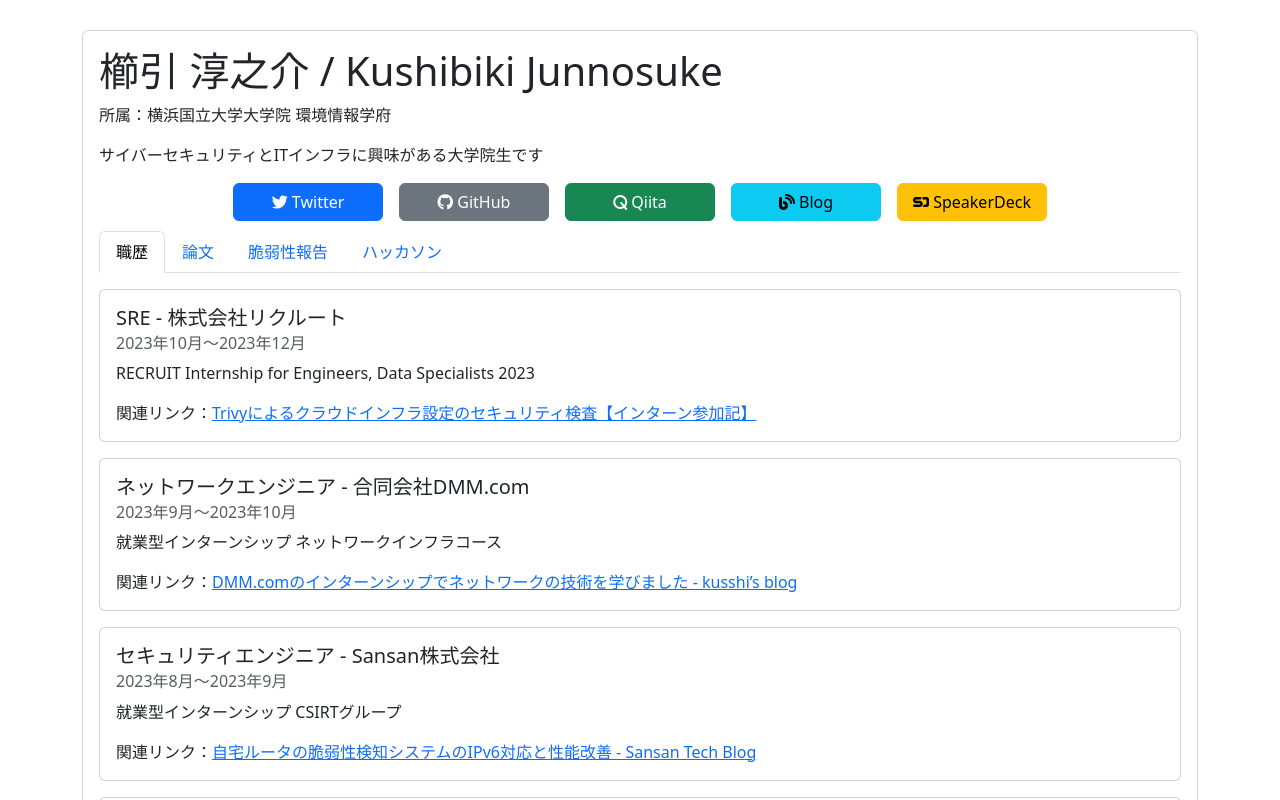
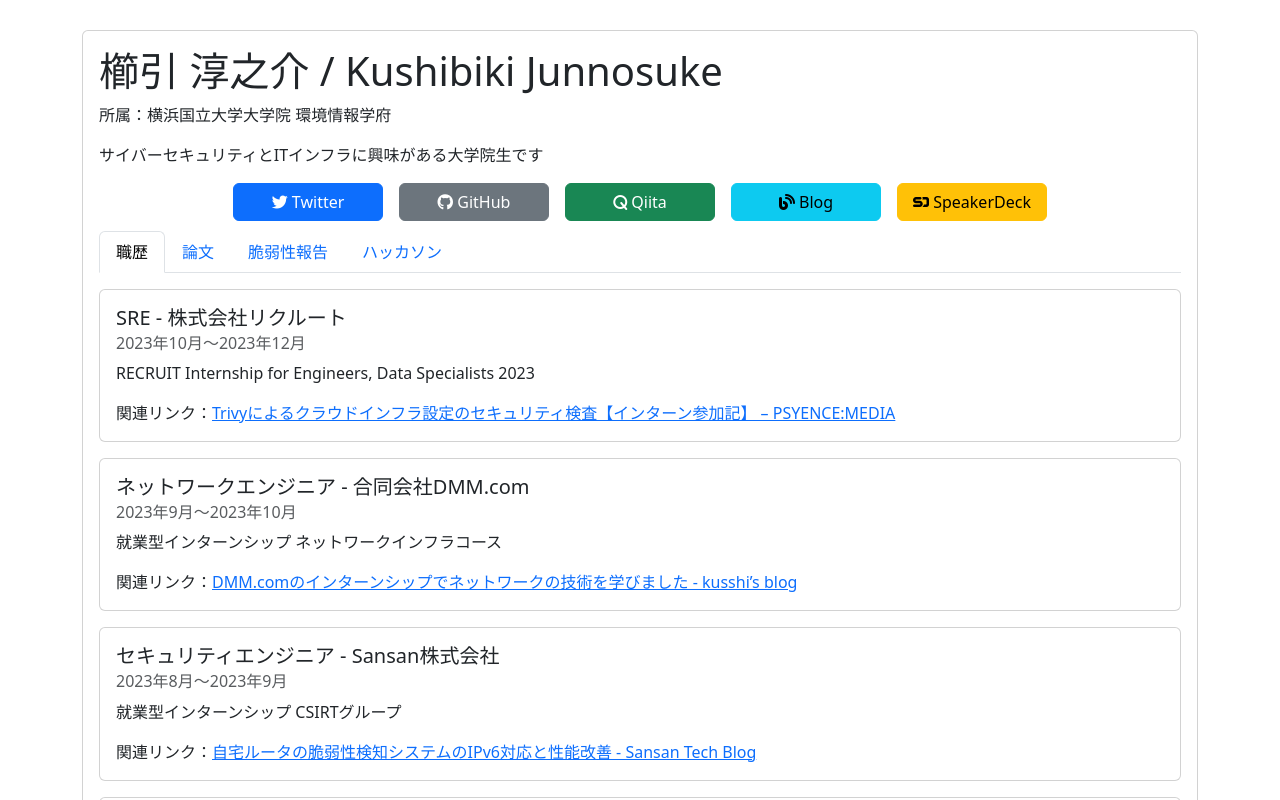
Before and after one commit to kusshi94/kusshi.dev, a React (Create React App) app: page / in a window 1280 px wide. Shown: the top 800 px of the page. Built offline with nearby package versions, Linux system fonts and the light colour scheme.

Commit message:
change position of hackathon.award

```diff
--- a/src/App.js
+++ b/src/App.js
@@ -13,7 +13,7 @@
       {papers.map((paper, index) => (
         <div key={index} className="card mb-3">
           <div className="card-body">
-            <h5 className="card-title">{paper.title} {paper.award && <strong><span style={{ color: "red" }}>({paper.award})</span></strong>}</h5>
+            <h5 className="card-title">{paper.title} {paper.award && <span style={{ color: "red" }}>({paper.award})</span>}</h5>
             <p className="card-text">
               {paper.authors.join(", ")}
             </p>
@@ -77,9 +77,8 @@
       {hackathons.map((hackathon, index) => (
         <div key={index} className="card mb-3">
           <div className="card-body">
-            <h5 className="card-title">{hackathon.event} - {hackathon.product}</h5>
+            <h5 className="card-title">{hackathon.event} - {hackathon.product} {hackathon.award && <span style={{ color: "red" }}>({hackathon.award})</span>}</h5>
             <p className="card-text">
-              {hackathon.award && <strong><span style={{ color: "red" }}>{hackathon.award}</span></strong>}
             </p>
             <a href={hackathon.blogLink} className="card-link" target="_blank" rel="noreferrer">{hackathon.blogTitle}</a>
           </div>
--- a/src/contents/careers.json
+++ b/src/contents/careers.json
@@ -4,7 +4,7 @@
     "company": "株式会社リクルート",
     "style": "RECRUIT Internship for Engineers, Data Specialists 2023",
     "position": "SRE",
-    "link_title": "Trivyによるクラウドインフラ設定のセキュリティ検査【インターン参加記】",
+    "link_title": "Trivyによるクラウドインフラ設定のセキュリティ検査【インターン参加記】 – PSYENCE:MEDIA",
     "link": "https://blog.recruit.co.jp/rmp/infrastructure/post-22588/"
   },
   {
```
